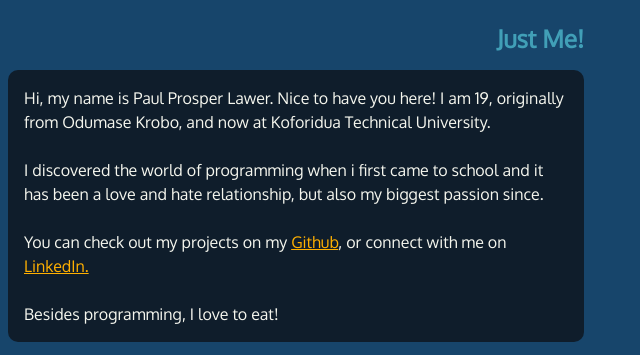
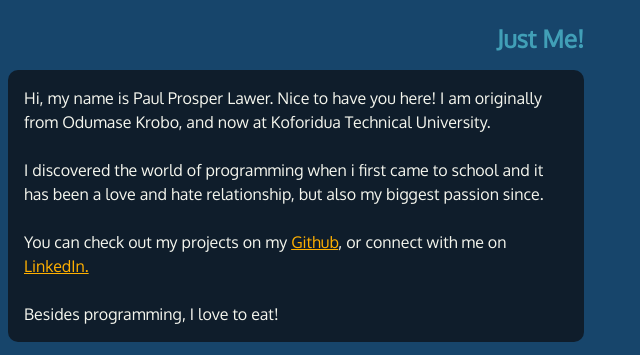
Before and after one commit to darrk-heart/darrk-heart.github.io, a plain HTML site: page src/about.html in a window 1280 px wide. Shown: the part 211-566 px from the top of the page, 640-1280 px from the left. Drawn offline with Linux system fonts and the light colour scheme; a web font is replaced by a local one.

Commit message:
Update about.html

```diff
--- a/src/about.html
+++ b/src/about.html
@@ -54,7 +54,7 @@
           <h3>Just Me!</h3>
           <p class="blackbox" id="description">
             Hi, my name is Paul Prosper Lawer. Nice to have you here!
-            I am 19, originally from Odumase Krobo, and now at Koforidua Technical University. </br></br>
+            I am originally from Odumase Krobo, and now at Koforidua Technical University. </br></br>
             I discovered the world of programming when i first came to school and it has been a love and hate relationship, but also my biggest passion since.</br></br>
             You can check out my projects on my <a href="https://github.com/darrk-heart" target="_blank">Github</a>, or connect with me on <a href="https://www.linkedin.com/in/paul-lawer-prosper-23419021a/" target="_blank">LinkedIn.</a> </br></br>
             Besides programming, I love to eat!
```
